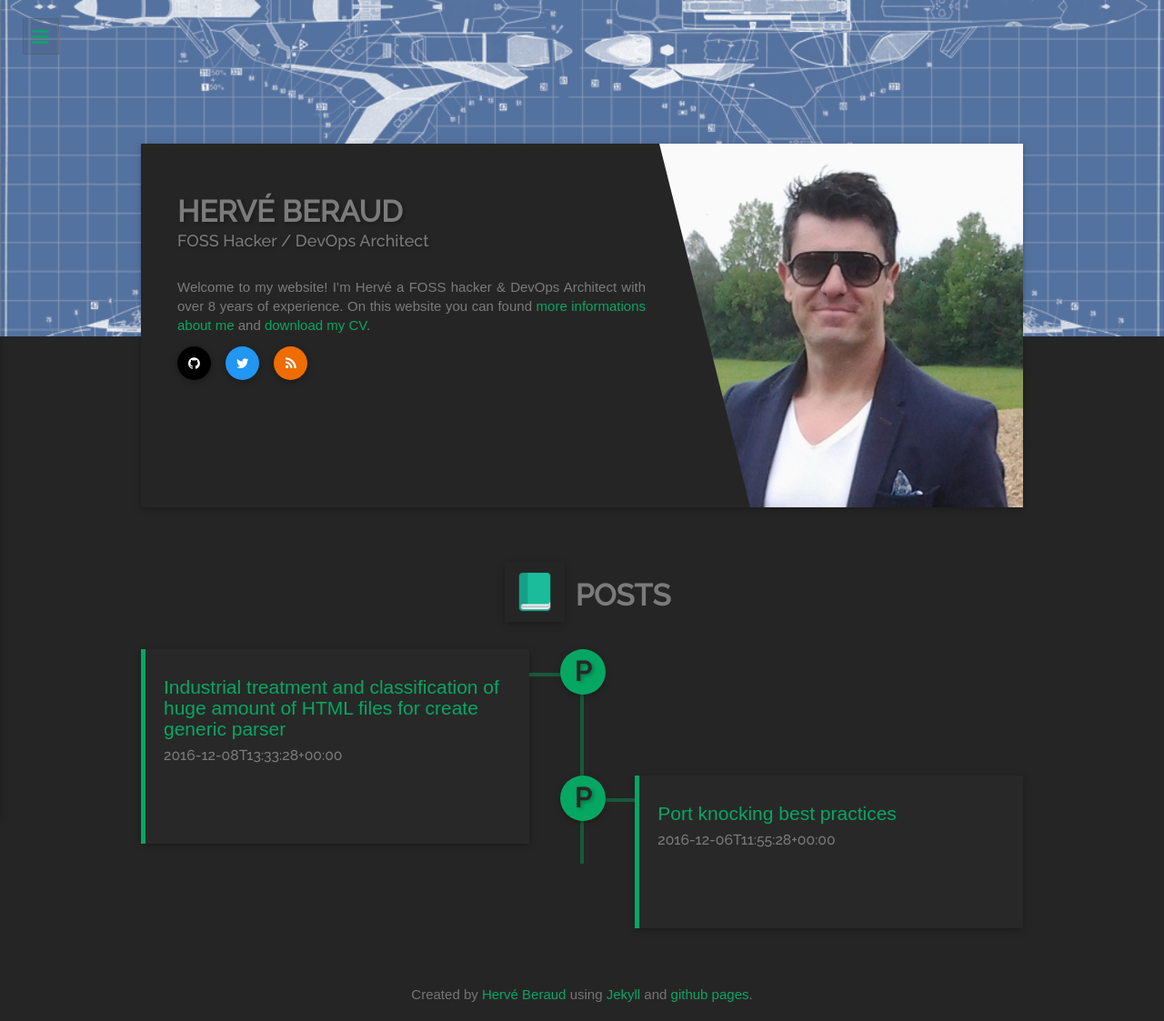
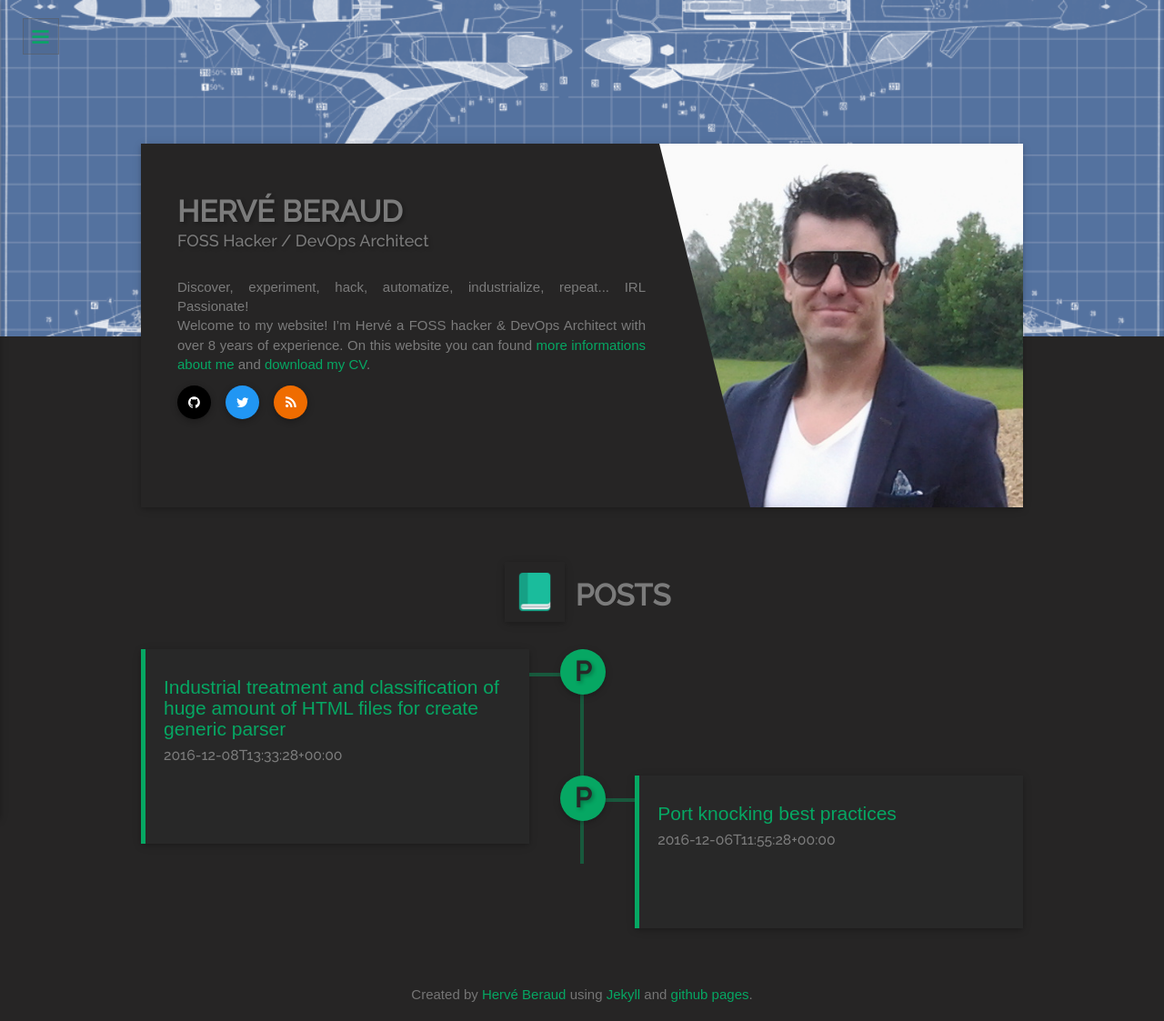
Before and after one commit to 4383/4383.github.io, a Jekyll site: the page built from index.html, in a window 1280 px wide. Shown: the whole page at 91% size. Built offline with Jekyll 4.4.1, drawn with Linux system fonts in a browser that asks for light colours; nearby versions of some CDN libraries; some web fonts are replaced.

Commit message:
Welcome!

```diff
--- a/_layouts/index.html
+++ b/_layouts/index.html
@@ -37,6 +37,10 @@
                         </div>
                         <!-- CONTACT INFO -->
                         <div class="infos">
+                            <p style="text-align:justify;">
+                                Discover, experiment, hack, automatize, industrialize, repeat... IRL Passionate!<br>
+                            </p>
+                            <p></p>
                             <p style="text-align:justify;">
                                 Welcome to my website! I’m Hervé a FOSS hacker & DevOps Architect with over 8 years of experience.
                                 On this website you can found <a href="about.html">more informations about me</a>
```
